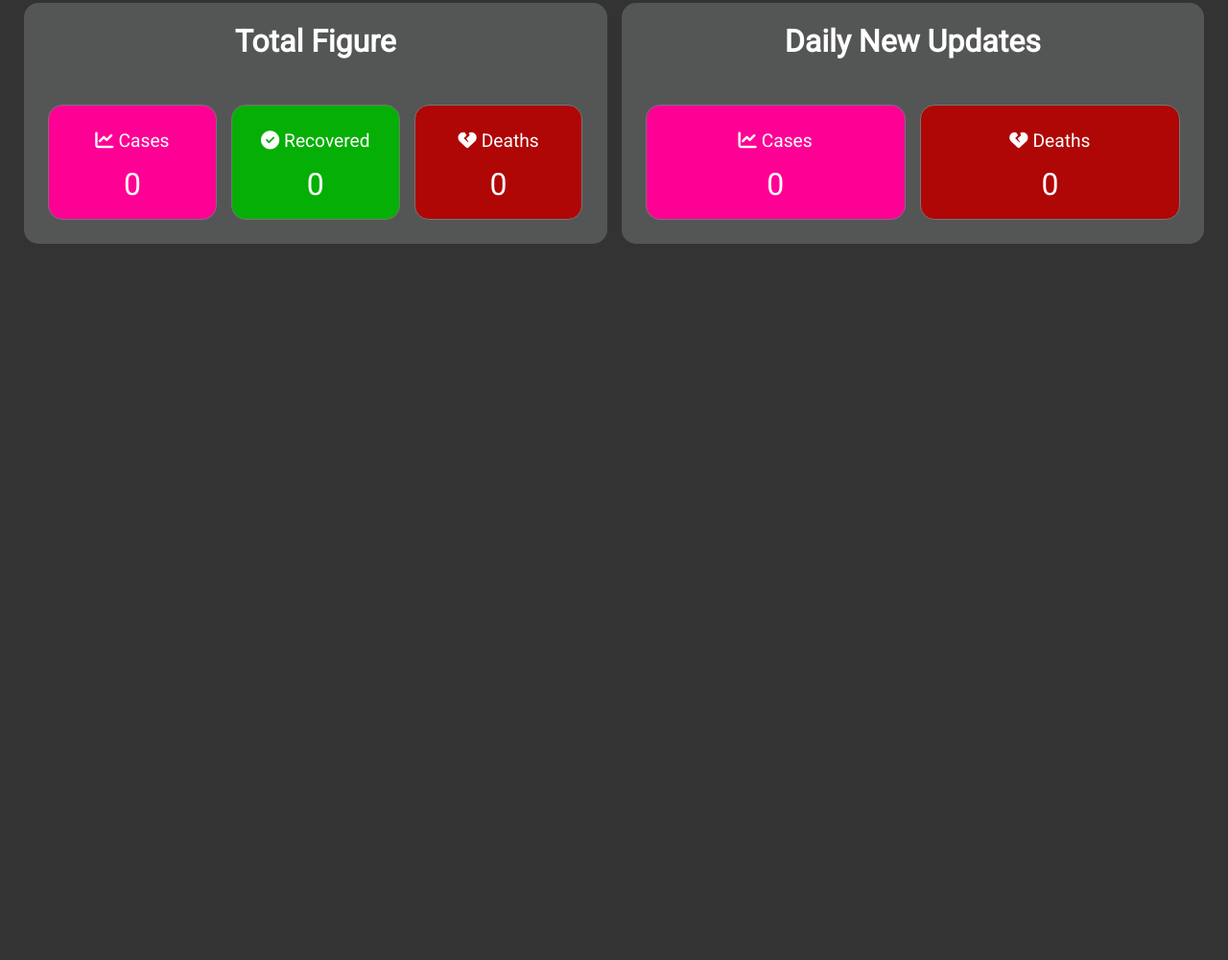
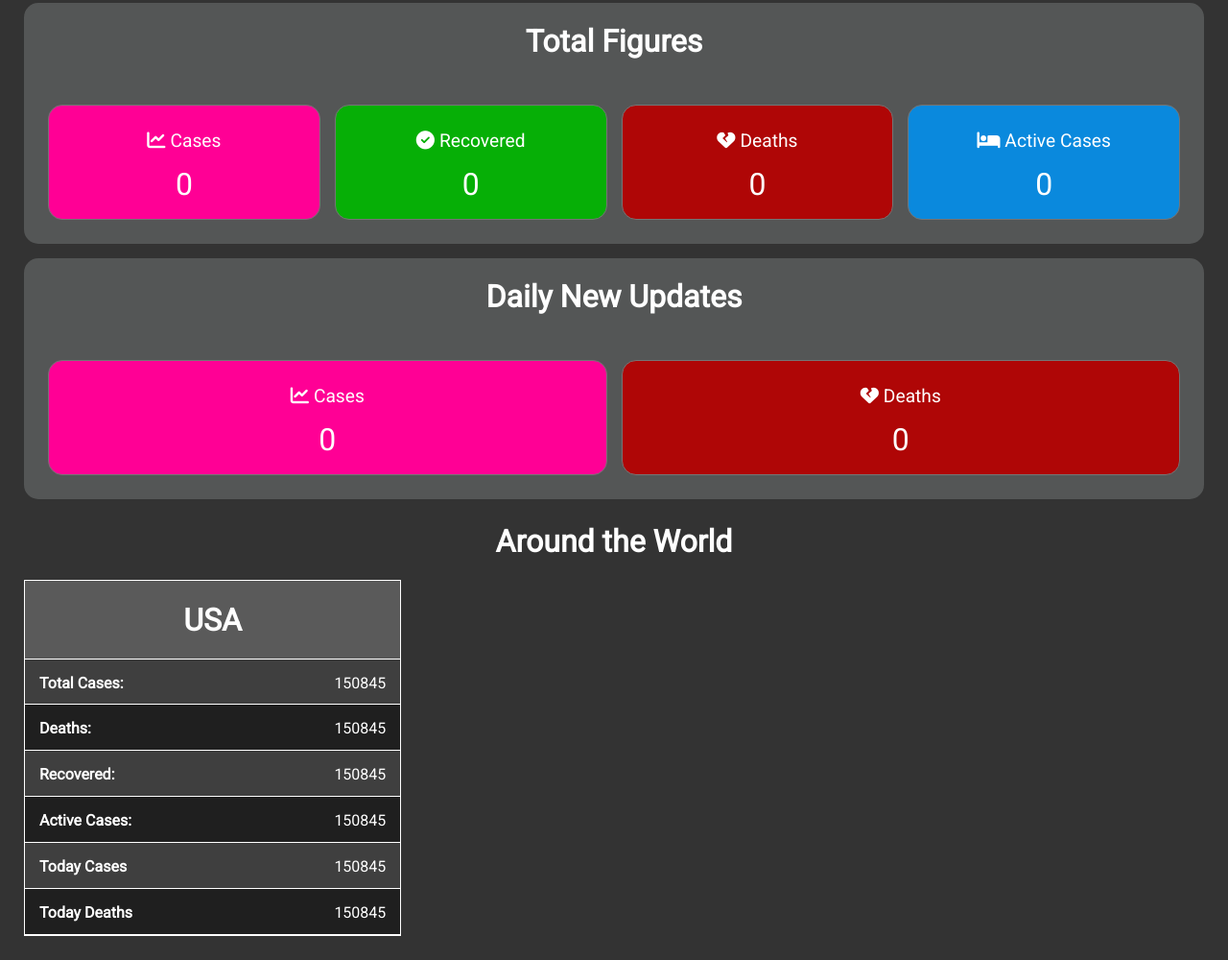
Before and after one commit to erandadev/covid-19, a website: page dist/index.html in a window 1280 px wide. Shown: the part 170-1170 px from the top of the page at 96% size. Before the commit the page ends 800 px from the top, so only its background shows below. Drawn offline with Linux system fonts and the light colour scheme; no server answers.

Commit message:
Version 2 added other countries

```diff
--- a/dist/css/style.css
+++ b/dist/css/style.css
@@ -35,7 +35,7 @@
 .figures {
     padding: 25px;
     display: grid;
-    grid-template-columns: repeat(3, 1fr);
+    grid-template-columns: repeat(4, 1fr);
     grid-gap: 15px;
     color: #fff;
 }
@@ -55,7 +55,7 @@
 
 .two-column {
     display: grid;
-    grid-template-columns: 1fr 1fr;
+    grid-template-columns: 1fr;
     grid-gap: 15px;
 }
 
@@ -89,10 +89,58 @@
     background-color: rgb(175, 6, 6);
 }
 
+.cases:nth-child(4) {
+    background-color: rgb(10, 137, 221);
+}
+
 .deaths {
     background-color: rgb(175, 6, 6) !important;
 }
 
+.countries {
+    display: grid;
+    grid-template-columns: repeat(3, 1fr);
+    grid-gap: 25px;
+}
+
+.country {
+    background-color: rgb(90, 90, 90);
+border: 1px solid #ffff;
+}
+
+.country-list {
+    padding: 0;
+    list-style-type: none;
+    margin: 0;
+}
+
+.country-list > li {
+    padding: 15px;
+    border-bottom: 1px solid #fff;
+    height: 48px;
+}
+
+.country-list > li:first-child {
+    border-top: 1px solid #fff;
+}
+
+.country-list > li:nth-child(even) {
+    background-color: rgb(31, 31, 31);
+}
+
+.country-list > li:nth-child(odd) {
+    background-color: rgb(63, 63, 63);
+}
+
+.country-list > li > b {
+    float: left;
+}
+
+.country-list > li > span {
+    float: right;
+    display: block;
+    overflow: hidden;
+}
 
 @media(max-width: 1236px) {
     .banner {
@@ -125,11 +173,7 @@
         font-size: 1.1em;
     }
 
-    .icon> i {
-        /* display: block; */
-        /* padding-right: 0px; */
-        /* padding-bottom: 5px; */
-    }
+
 
     .column-1 > h1,
     .column-2 > h1 {
@@ -156,4 +200,8 @@
     .figures {
         grid-template-columns: 1fr !important;
     }
+
+    .countries {
+        grid-template-columns: 1fr;
+    }
 }
--- a/dist/index.html
+++ b/dist/index.html
@@ -16,7 +16,7 @@
     <div class="stats">
        <div class="two-column">
            <div class="column-1">
-            <h1>Total Figure</h1>
+            <h1>Total Figures</h1>
             <div class="figures">
              <div class="cases">
                  <div class="icon"><i class="fas fa-chart-line"></i>Cases</div>
@@ -32,6 +32,13 @@
                  <div class="icon"><i class="fas fa-heart-broken"></i>Deaths</div>
                  <div id="total-deaths" class="number">0</div>
              </div>
+
+
+
+             <div class="cases">
+                <div class="icon"><i class="fas fa-bed"></i>Active Cases</div>
+                <div id="active-cases" class="number">0</div>
+            </div>
 
 
             </div>
@@ -61,6 +68,23 @@
        </div>
     </div>
 
+    <div class="stats">
+        <h1>Around the World</h1>
+        <div class="countries">
+         <div class="country">
+             <h1 class="country-name">USA</h1>
+             <ul class="country-list">
+                <li><b>Total Cases:</b> <span>150845</span></li>
+                <li><b>Deaths:</b> <span>150845</span></li>
+                <li><b>Recovered:</b> <span>150845</span></li>
+                <li><b>Active Cases:</b> <span>150845</span></li>
+                <li><b>Today Cases</b> <span>150845</span></li>
+                <li><b>Today Deaths</b> <span>150845</span></li>
+
+             </ul>
+         </div>
+    </div>
+
     <script src="js/main.js"></script>
 </body>
 </html>
--- a/dist/js/main.js
+++ b/dist/js/main.js
@@ -1,37 +1,14 @@
-// const cases = document.getElementById('total-cases')
-// const recovered = document.getElementById('total-recovered')
-// const deaths = document.getElementById('total-deaths')
-
-// fetch("https://coronavirus-monitor.p.rapidapi.com/coronavirus/cases_by_country.php", {
-// 	"method": "GET",
-// 	"headers": {
-// 		"x-rapidapi-host": "coronavirus-monitor.p.rapidapi.com",
-// 		"x-rapidapi-key": "22b479c799msh58412a3b933717ep12a6b8jsnf0129e27ad1c"
-// 	}
-// })
-// .then(res => res.json())
-// .then(data => {
-//     console.log(data)
-//     let countries = data.countries_stat
-
-
-
-//     countries.forEach(country => {
-//         if(country.country_name == 'Sri Lanka') {
-//             cases.innerHTML = country.cases
-//             recovered.innerHTML = country.total_recovered
-//             deaths.innerHTML = country.deaths
-//         }
-//     });
-// })
-
-
 const lastUpdate = document.getElementById('last-update')
 const cases = document.getElementById('total-cases')
 const recovered = document.getElementById('total-recovered')
 const deaths = document.getElementById('total-deaths')
 const newCases = document.getElementById('total-new-cases')
 const newDeaths = document.getElementById('total-new-deaths')
+const activeCases = document.getElementById('active-cases')
+const newRecovered = document.getElementById('total-new-recovered')
+const countries = document.querySelector('.countries')
+
+
 
 fetch("https://hpb.health.gov.lk/api/get-current-statistical")
 .then(res => res.json())
@@ -39,12 +16,42 @@
     console.log(data)
     let stats = data.data
 
-        lastUpdate.innerHTML = `Last Updated time: ${stats.update_date_time}`
+        lastUpdate.innerHTML = `Last Updated at: ${stats.update_date_time}`
         cases.innerHTML = stats.local_total_cases
         recovered.innerHTML = stats.local_recovered
         deaths.innerHTML = stats.local_deaths
         newCases.innerHTML = stats.local_new_cases
         newDeaths.innerHTML = stats.local_new_deaths
+        activeCases.innerHTML = stats.local_active_cases
 
 
 })
+
+
+fetch("https://coronavirus-19-api.herokuapp.com/countries")
+.then(res => res.json())
+.then(data => {
+    countries.innerHTML = ''
+
+    for(let i = 0; i <= 5; i++) {
+        let country = data[i]
+
+        countries.innerHTML += `
+        <div class="country">
+             <h1 class="country-name">${country.country}</h1>
+             <ul class="country-list">
+                <li><b>Total Cases:</b> <span>${country.cases}</span></li>
+                <li><b>Deaths:</b> <span>${country.deaths}</span></li>
+                <li><b>Recovered:</b> <span>${country.recovered}</span></li>
+                <li><b>Active Cases:</b> <span>${country.active}</span></li>
+                <li><b>Today Cases</b> <span>${country.todayCases}</span></li>
+                <li><b>Today Deaths</b> <span>${country.todayDeaths}</span></li>
+
+             </ul>
+         </div>
+        `
+
+    }
+
+
+})
```
